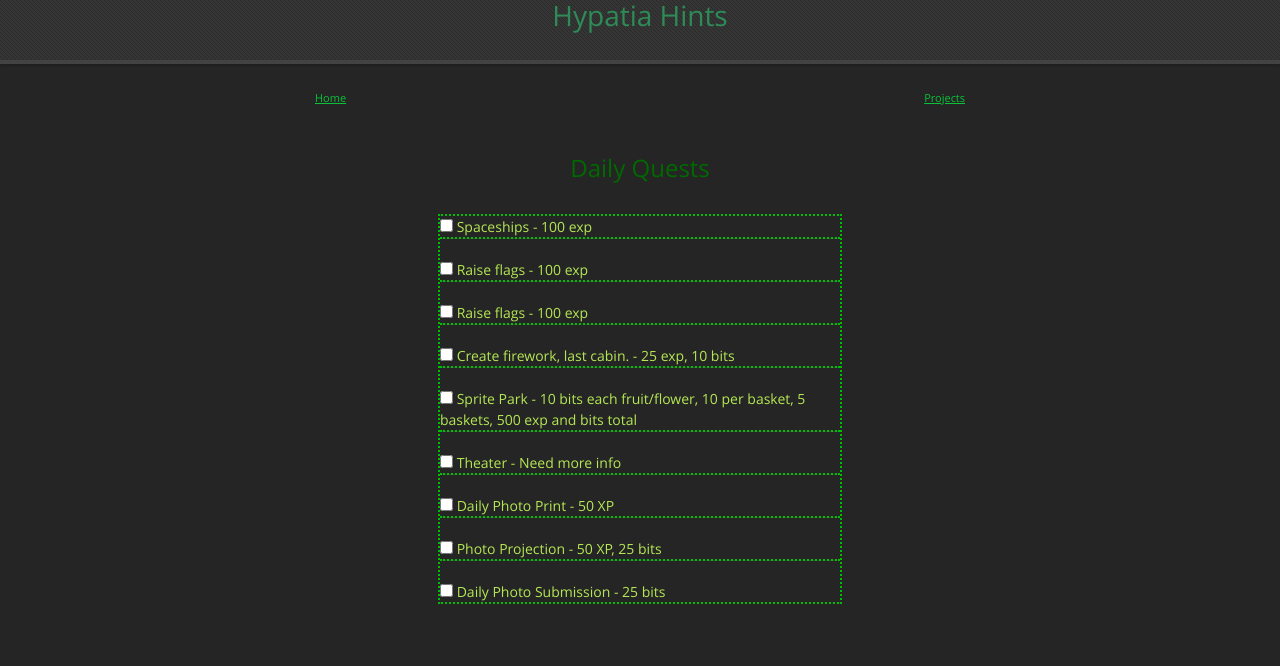
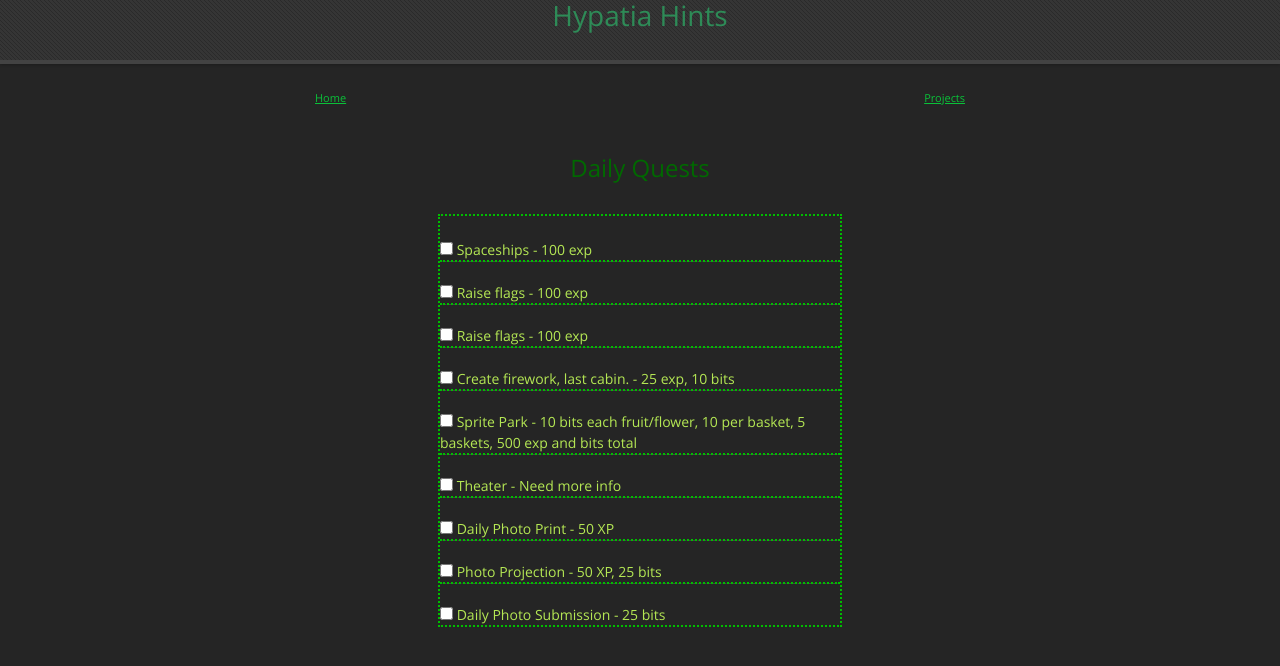
Before and after one commit to LunarTiger/hypatia, a Jekyll site: the page built from index.md, in a window 1280 px wide. Shown: the top 666 px of the page. Built offline with Jekyll 4.4.1, drawn with Linux system fonts in a browser that asks for light colours; our own code applies the rules of GitHub Pages for plain Markdown files.

Commit message:
added spacer

```diff
--- a/index.md
+++ b/index.md
@@ -2,6 +2,7 @@
 <hr style='height:1px; visibility:hidden;' />
 
 <div style="border-style: dotted;border-width: 2px;border-color: #00be00;width: 400px;max-width: 100%;margin-left:auto;margin-right:auto;">
+	<hr style="height:1px; visibility:hidden;" />
 	<input type="checkbox"> Spaceships - 100 exp<hr />
 	<input type="checkbox"> Raise flags - 100 exp<hr />
 	<input type="checkbox"> Raise flags - 100 exp<hr />
```
